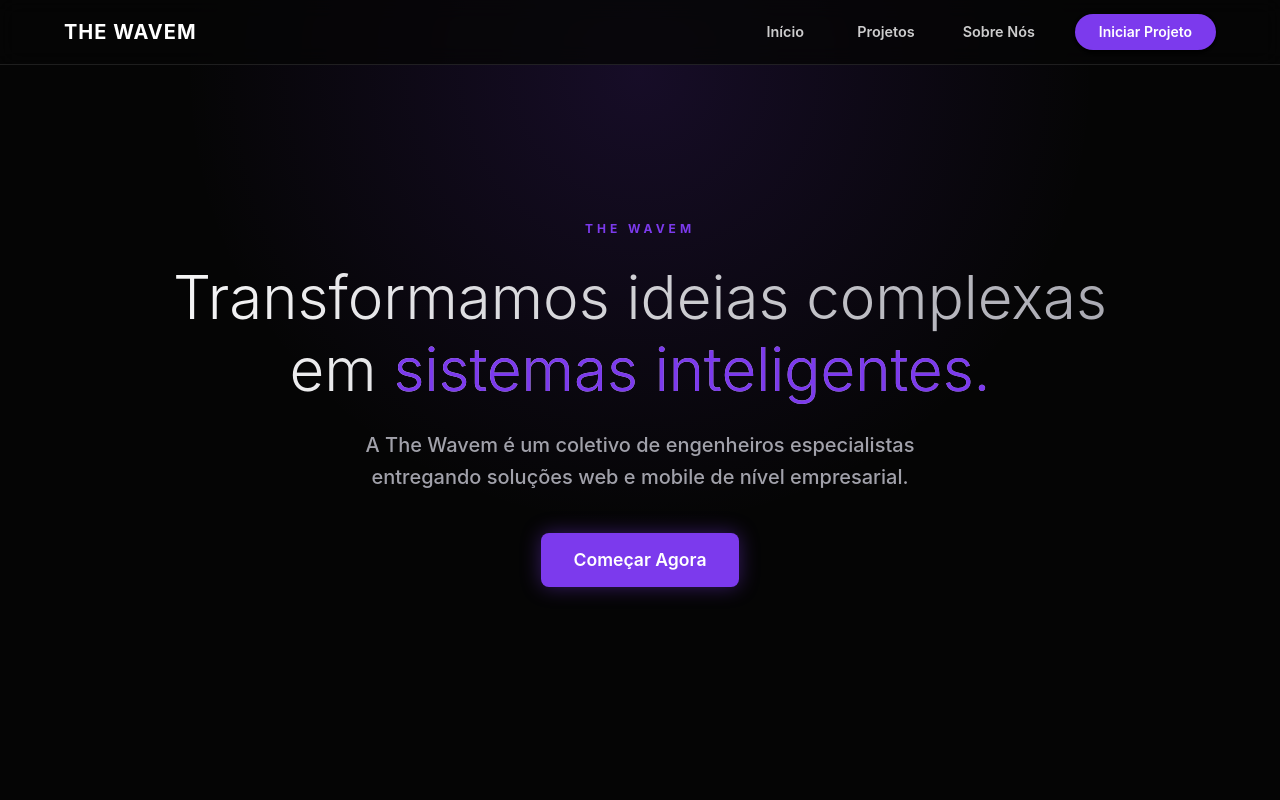
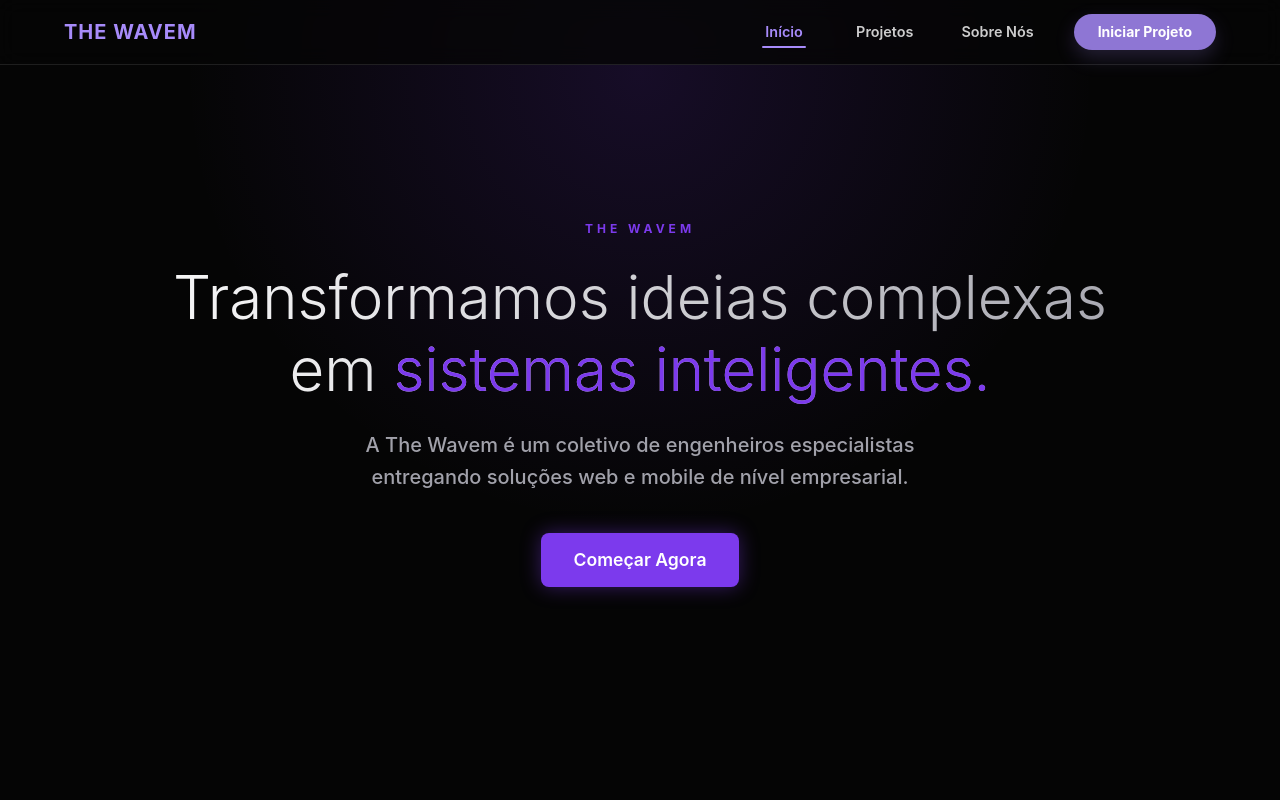
Before and after one commit to The-Wavem/portfolio_2, a React (Vite) app: page / in a window 1280 px wide. Shown: the top 800 px of the page. Built offline with nearby package versions, Linux system fonts and the light colour scheme.

Commit message:
✨ feat: adição de animações na Navbar e melhorias na seção de Contato

```diff
--- a/src/components/layout/MainLayout.jsx
+++ b/src/components/layout/MainLayout.jsx
@@ -1,6 +1,7 @@
 import { useEffect } from 'react';
 import { Link as RouterLink, Outlet, useLocation } from 'react-router-dom';
 import { Box, Container, AppBar, Toolbar, Typography, Button, Stack } from '@mui/material';
+import { motion } from 'framer-motion';
 import Footer from './Footer'; // Assumindo que você já tem ou vai criar o Footer.jsx
 
 const routeScrollThemeMap = {
@@ -22,20 +23,41 @@ function getScrollThemeByPath(pathname) {
     return routeScrollThemeMap['/'];
 }
 
+function isRouteActive(pathname, routePath) {
+    if (routePath === '/') {
+        return pathname === '/';
+    }
+
+    return pathname.startsWith(routePath);
+}
+
+const navLinks = [
+    { label: 'Início', to: '/' },
+    { label: 'Projetos', to: '/projetos' },
+    { label: 'Sobre Nós', to: '/sobre' }
+];
+
 // Um Navbar simplificado para começar (podemos mover para um arquivo próprio depois)
-const Navbar = () => (
+const Navbar = ({ pathname }) => {
+    const routeTheme = getScrollThemeByPath(pathname);
+    const activeColor = routeTheme.end;
+
+    return (
         <AppBar
+            component={motion.header}
+            initial={{ opacity: 0, y: -14 }}
+            animate={{ opacity: 1, y: 0 }}
+            transition={{ duration: 0.4, ease: 'easeOut' }}
             position="fixed"
             sx={{
-            background: 'rgba(5, 5, 5, 0.8)', // Fundo translúcido
-            backdropFilter: 'blur(10px)',     // Efeito de vidro (Glassmorphism)
+                background: 'rgba(5, 5, 5, 0.8)',
+                backdropFilter: 'blur(10px)',
                 boxShadow: 'none',
                 borderBottom: '1px solid rgba(255,255,255,0.1)'
             }}
         >
             <Container maxWidth="lg">
                 <Toolbar disableGutters sx={{ justifyContent: 'space-between' }}>
-                {/* Logo */}
                     <Typography
                         variant="h6"
                         component={RouterLink}
@@ -43,40 +65,76 @@ const Navbar = () => (
                         sx={{
                             fontWeight: 'bold',
                             letterSpacing: 1,
-                        color: 'inherit',
-                        textDecoration: 'none'
+                            color: isRouteActive(pathname, '/') ? activeColor : 'inherit',
+                            textDecoration: 'none',
+                            transition: 'color 0.25s ease, transform 0.25s ease',
+                            '&:hover': {
+                                color: activeColor,
+                                transform: 'translateY(-1px)'
+                            }
                         }}
                     >
                         THE WAVEM
                     </Typography>
 
-                {/* Links Desktop */}
                     <Stack direction="row" spacing={4} sx={{ display: { xs: 'none', md: 'flex' }, alignItems: 'center' }}>
+                        {navLinks.map((link) => {
+                            const active = isRouteActive(pathname, link.to);
+
+                            return (
                                 <Button
+                                    key={link.to}
                                     component={RouterLink}
-                        to="/"
+                                    to={link.to}
                                     color="inherit"
-                        sx={{ fontSize: '0.9rem', opacity: 0.8, '&:hover': { opacity: 1, color: '#7C3AED' } }}
+                                    sx={{
+                                        fontSize: '0.9rem',
+                                        opacity: active ? 1 : 0.8,
+                                        color: active ? activeColor : 'inherit',
+                                        position: 'relative',
+                                        transition: 'color 0.25s ease, opacity 0.25s ease, transform 0.25s ease',
+                                        '&:hover': { opacity: 1, color: activeColor, transform: 'translateY(-1px)' },
+                                        '&::after': {
+                                            content: '""',
+                                            position: 'absolute',
+                                            left: 10,
+                                            right: 10,
+                                            bottom: 3,
+                                            height: '2px',
+                                            borderRadius: '999px',
+                                            background: activeColor,
+                                            transform: active ? 'scaleX(1)' : 'scaleX(0)',
+                                            transformOrigin: 'center',
+                                            transition: 'transform 0.25s ease'
+                                        },
+                                        '&:hover::after': {
+                                            transform: 'scaleX(1)'
+                                        }
+                                    }}
                                 >
-                        Início
+                                    {link.label}
                                 </Button>
+                            );
+                        })}
                         <Button
                             component={RouterLink}
                             to="/projetos"
-                        color="inherit"
-                        sx={{ fontSize: '0.9rem', opacity: 0.8, '&:hover': { opacity: 1, color: '#7C3AED' } }}
+                            variant="contained"
+                            sx={{
+                                borderRadius: '20px',
+                                px: 3,
+                                fontWeight: 700,
+                                color: '#fff',
+                                backgroundColor: `${activeColor}D9`,
+                                boxShadow: `0 8px 20px ${activeColor}33`,
+                                transition: 'transform 0.25s ease, background-color 0.25s ease, box-shadow 0.25s ease',
+                                '&:hover': {
+                                    transform: 'translateY(-1px)',
+                                    backgroundColor: activeColor,
+                                    boxShadow: `0 10px 24px ${activeColor}4D`
+                                }
+                            }}
                         >
-                        Projetos
-                    </Button>
-                    <Button
-                        component={RouterLink}
-                        to="/sobre"
-                        color="inherit"
-                        sx={{ fontSize: '0.9rem', opacity: 0.8, '&:hover': { opacity: 1, color: '#7C3AED' } }}
-                    >
-                        Sobre Nós
-                    </Button>
-                    <Button component={RouterLink} to="/projetos" variant="contained" color="primary" sx={{ borderRadius: '20px', px: 3 }}>
                             Iniciar Projeto
                         </Button>
                     </Stack>
@@ -84,6 +142,7 @@ const Navbar = () => (
             </Container>
         </AppBar>
     );
+};
 
 export default function MainLayout() {
     const location = useLocation();
@@ -102,7 +161,7 @@ export default function MainLayout() {
 
     return (
         <Box sx={{ display: 'flex', flexDirection: 'column', minHeight: '100vh', bgcolor: 'background.default' }}>
-            <Navbar />
+            <Navbar pathname={location.pathname} />
 
             {/* O Outlet renderiza a rota filha (no caso, a Home) */}
             <Box sx={{ flexGrow: 1 }}>
--- a/src/section/landing/Contact.jsx
+++ b/src/section/landing/Contact.jsx
@@ -108,50 +108,10 @@ export default function Contact() {
 								>
 									{whatsappChannel?.cta ?? 'Conversar no WhatsApp'}
 								</Button>
-
-								<Button
-									variant="outlined"
-									startIcon={<TbCopy size={18} />}
-									onClick={handleCopyEmail}
-									sx={{
-										borderRadius: '10px',
-										fontWeight: 700,
-										px: 2.1,
-										py: 0.95,
-										color: '#fff',
-										borderColor: 'rgba(255,255,255,0.24)',
-										'&:hover': { borderColor: 'primary.main', background: 'rgba(255,255,255,0.04)' }
-									}}
-								>
-									Copiar e-mail
-								</Button>
 							</Stack>
 
-							<Divider sx={{ my: 2.2, borderColor: 'rgba(255,255,255,0.08)' }} />
+							<Divider sx={{ my: 2.0, borderColor: 'rgba(255,255,255,0.08)' }} />
 
-							<Stack direction={{ xs: 'column', sm: 'row' }} spacing={1.4}>
-								<Button
-									component="a"
-									href={emailChannel?.href}
-									variant="text"
-									startIcon={<TbMail size={17} />}
-									sx={{ color: 'rgba(228,228,231,0.82)', justifyContent: 'flex-start', px: 0.2, fontWeight: 600 }}
-								>
-									{emailChannel?.cta ?? 'Enviar e-mail'}
-								</Button>
-								<Button
-									component="a"
-									href={meetingChannel?.href}
-									target="_blank"
-									rel="noreferrer"
-									variant="text"
-									startIcon={<TbCalendarEvent size={17} />}
-									endIcon={<TbArrowUpRight size={16} />}
-									sx={{ color: 'rgba(228,228,231,0.82)', justifyContent: 'flex-start', px: 0.2, fontWeight: 600 }}
-								>
-									{meetingChannel?.cta ?? 'Agendar reunião'}
-								</Button>
-							</Stack>
 						</Box>
 					</Box>
 
```
Also changed, not shown: src/section/landing/Services.jsx (deleted), src/section/landing/StackTicker.jsx (deleted). Lines whose indentation alone changed are shown as unchanged.
